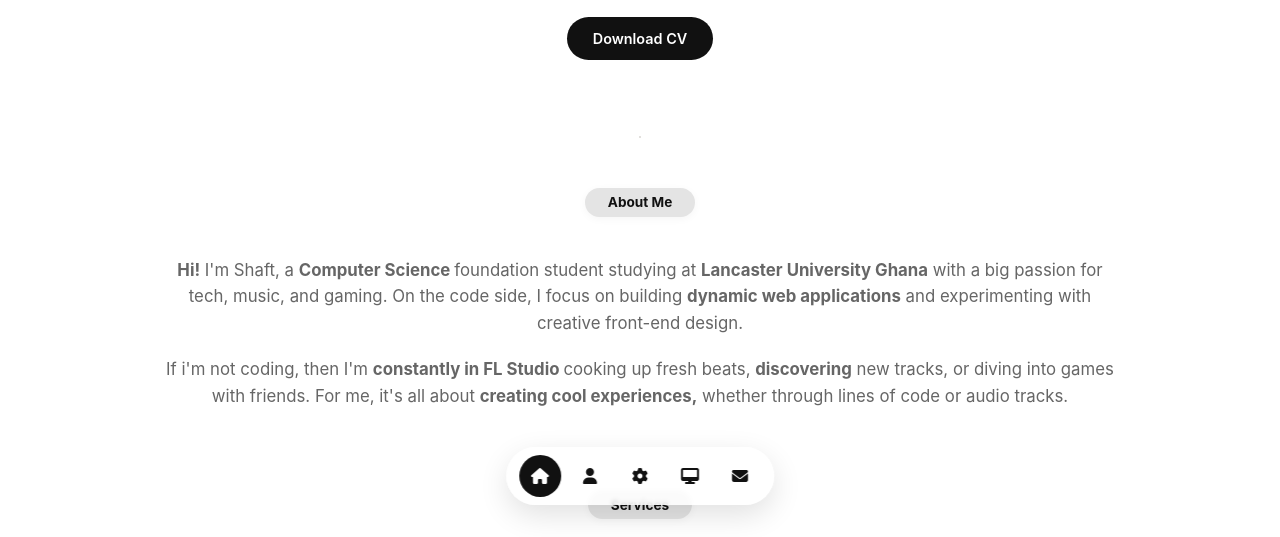
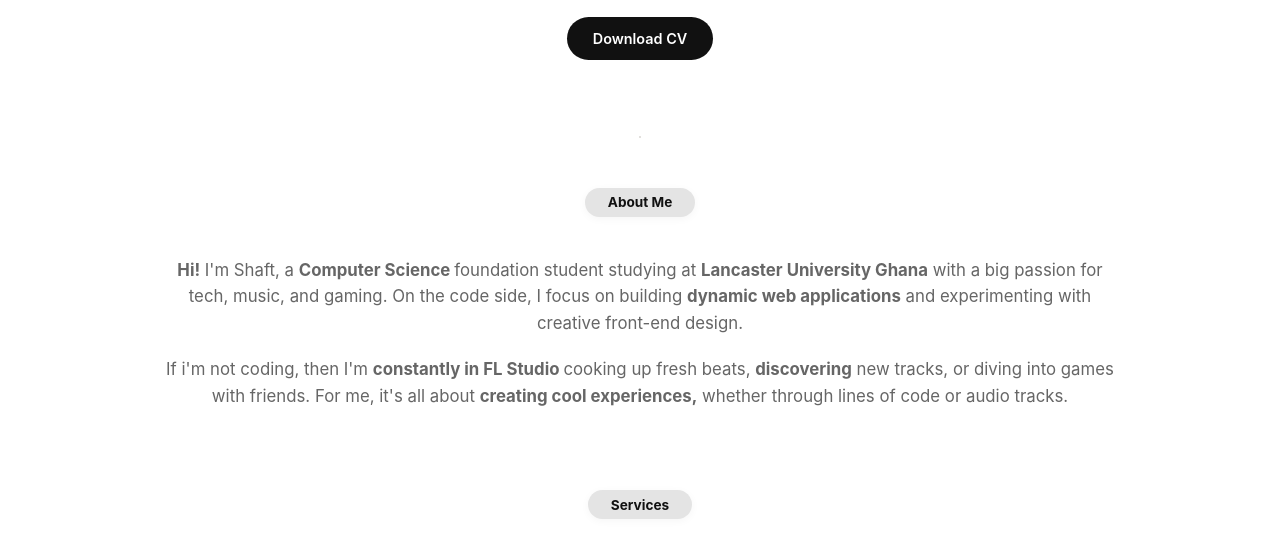
Before and after one commit to persnmstry/My-Portfolio, a plain HTML site: page index.html in a window 1280 px wide. Shown: the part 263-800 px from the top of the page. Drawn offline with Linux system fonts and the light colour scheme.

Commit message:
Comment out floating navigation in index.html
Commented out the floating navigation section in index.html.

```diff
--- a/index.html
+++ b/index.html
@@ -36,13 +36,13 @@
     </div>
   </section>
 
-  <nav class="floating-nav">
+  <!-- <nav class="floating-nav">
     <a href="#hero" class="nav-item active" data-tooltip="Home"><i class="fas fa-home"></i></a>
     <a href="#about" class="nav-item" data-tooltip="About"><i class="fas fa-user"></i></a>
     <a href="#services" class="nav-item" data-tooltip="Services"><i class="fas fa-cog"></i></a>
     <a href="#projects" class="nav-item" data-tooltip="Projects"><i class="fas fa-desktop"></i></a>
     <a href="#contact" class="nav-item" data-tooltip="Contact"><i class="fas fa-envelope"></i></a>
-  </nav>
+  </nav> -->
 
 
 
```
